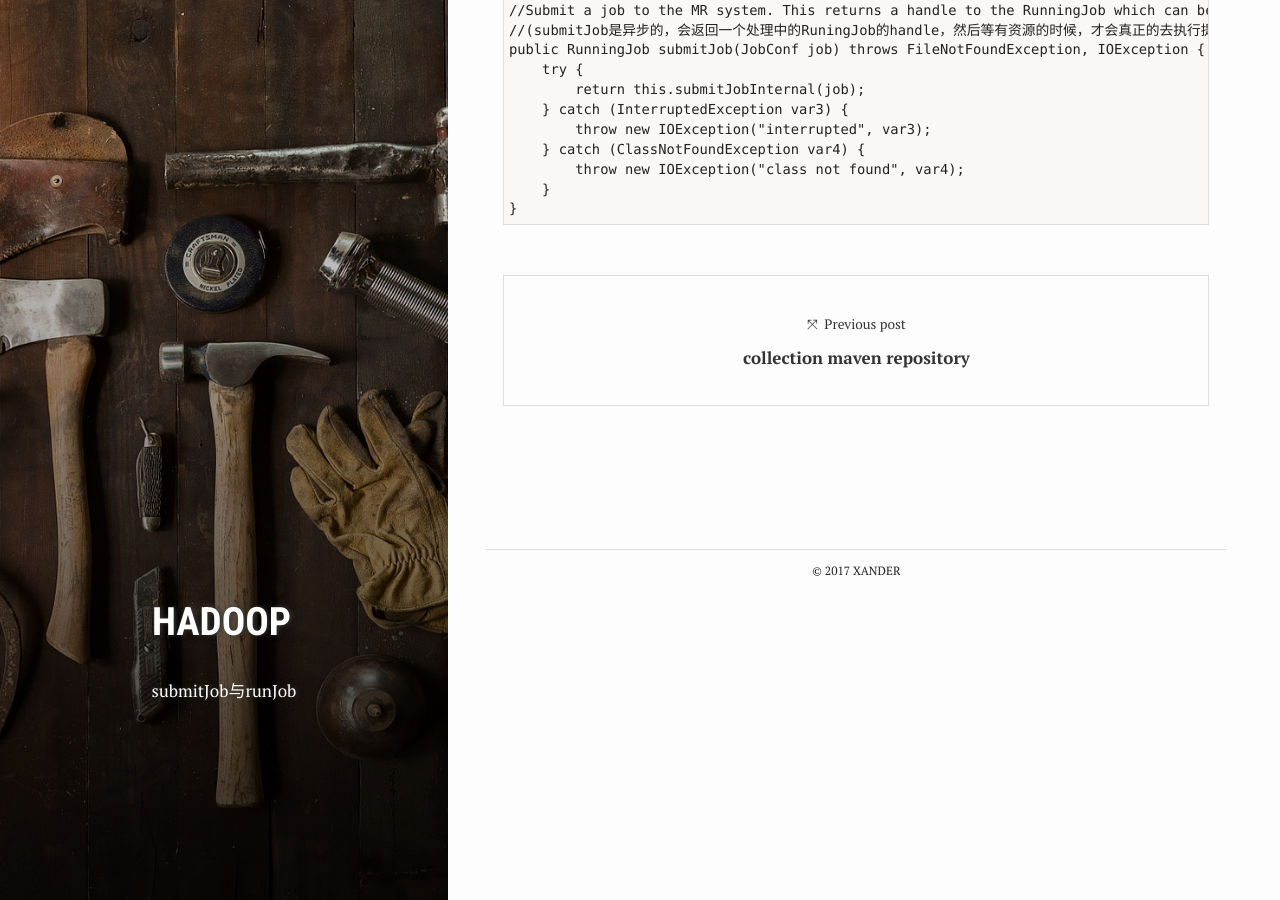
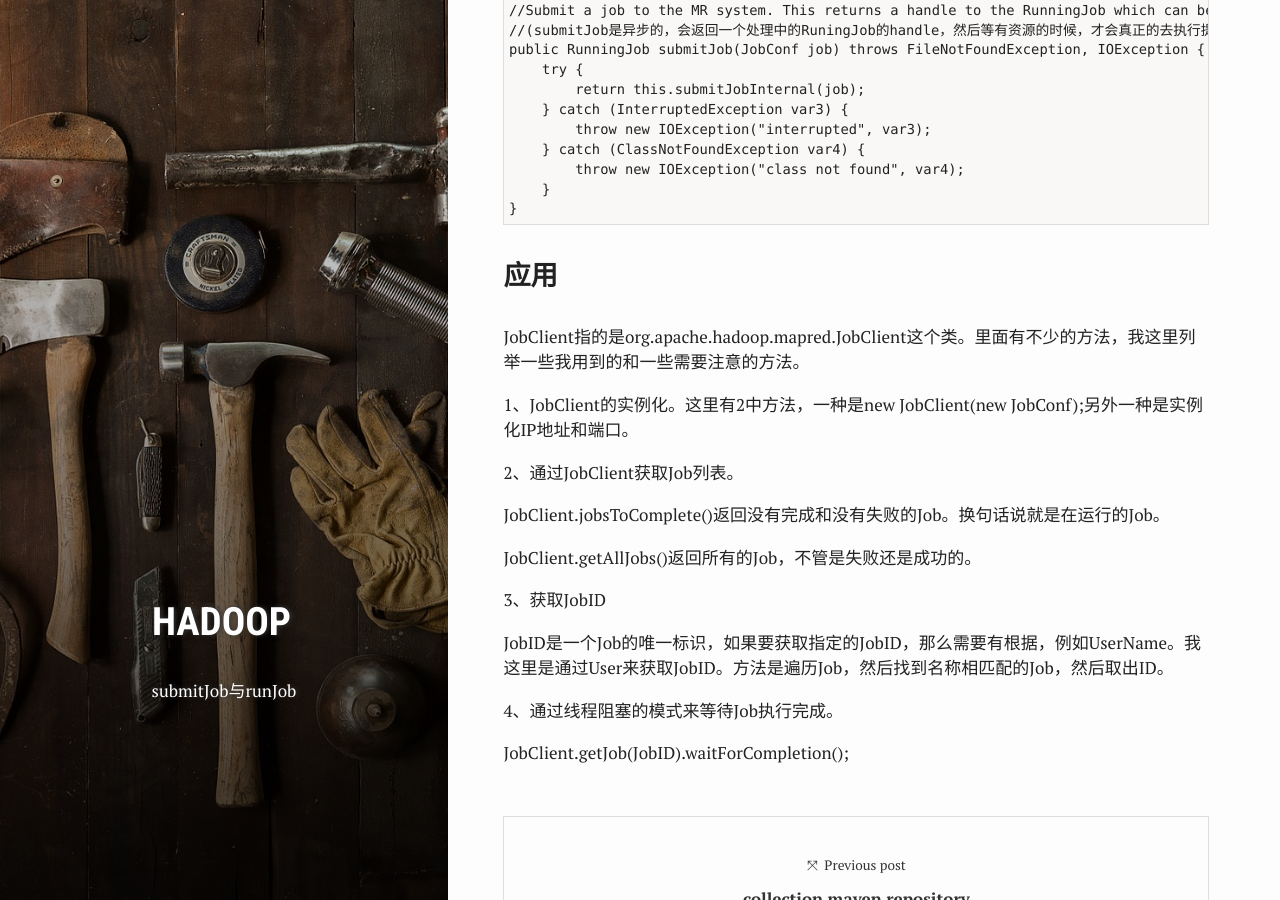
Before and after one commit to yyxiao/yyxiao.github.io, a Jekyll site: the page built from _posts/2017-01-01-JobClient里submitJob和runJob的区别.md, in a window 1280 px wide and 900 px high, scrolled down 941 px. Built offline with Jekyll 4.4.1, drawn with Linux system fonts in a browser that asks for light colours.

Commit message:
update JobClient

```diff
--- a/_posts/2017-01-01-JobClient里submitJob和runJob的区别.md
+++ b/_posts/2017-01-01-JobClient里submitJob和runJob的区别.md
@@ -51,3 +51,23 @@ public RunningJob submitJob(JobConf job) throws FileNotFoundException, IOExcepti
     }
 }
 ~~~
+
+### 应用
+
+JobClient指的是org.apache.hadoop.mapred.JobClient这个类。里面有不少的方法，我这里列举一些我用到的和一些需要注意的方法。
+
+1、JobClient的实例化。这里有2中方法，一种是new JobClient(new JobConf);另外一种是实例化IP地址和端口。
+
+2、通过JobClient获取Job列表。
+
+JobClient.jobsToComplete()返回没有完成和没有失败的Job。换句话说就是在运行的Job。
+
+JobClient.getAllJobs()返回所有的Job，不管是失败还是成功的。
+
+3、获取JobID
+
+JobID是一个Job的唯一标识，如果要获取指定的JobID，那么需要有根据，例如UserName。我这里是通过User来获取JobID。方法是遍历Job，然后找到名称相匹配的Job，然后取出ID。
+
+4、通过线程阻塞的模式来等待Job执行完成。
+
+JobClient.getJob(JobID).waitForCompletion();
```
